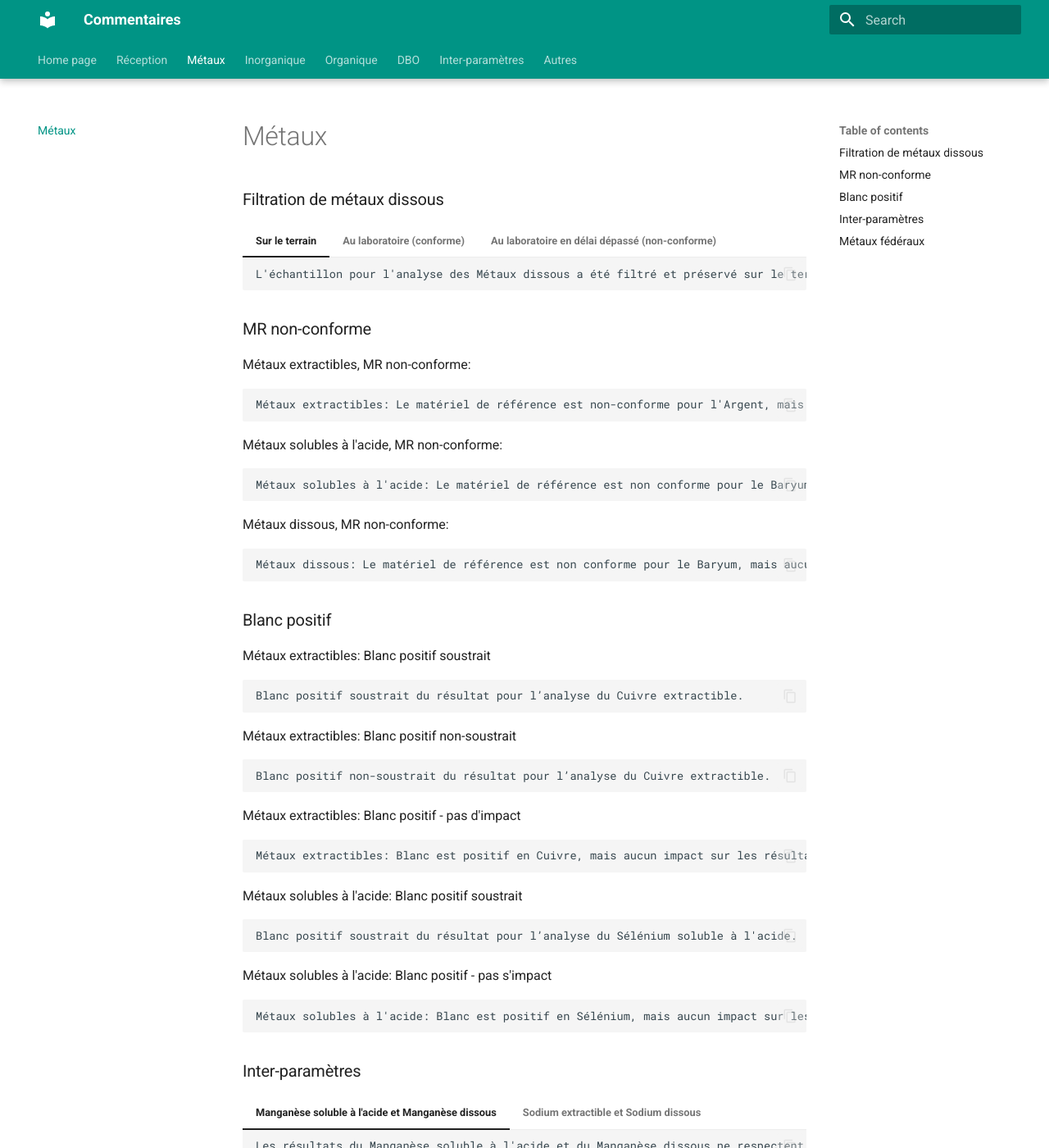
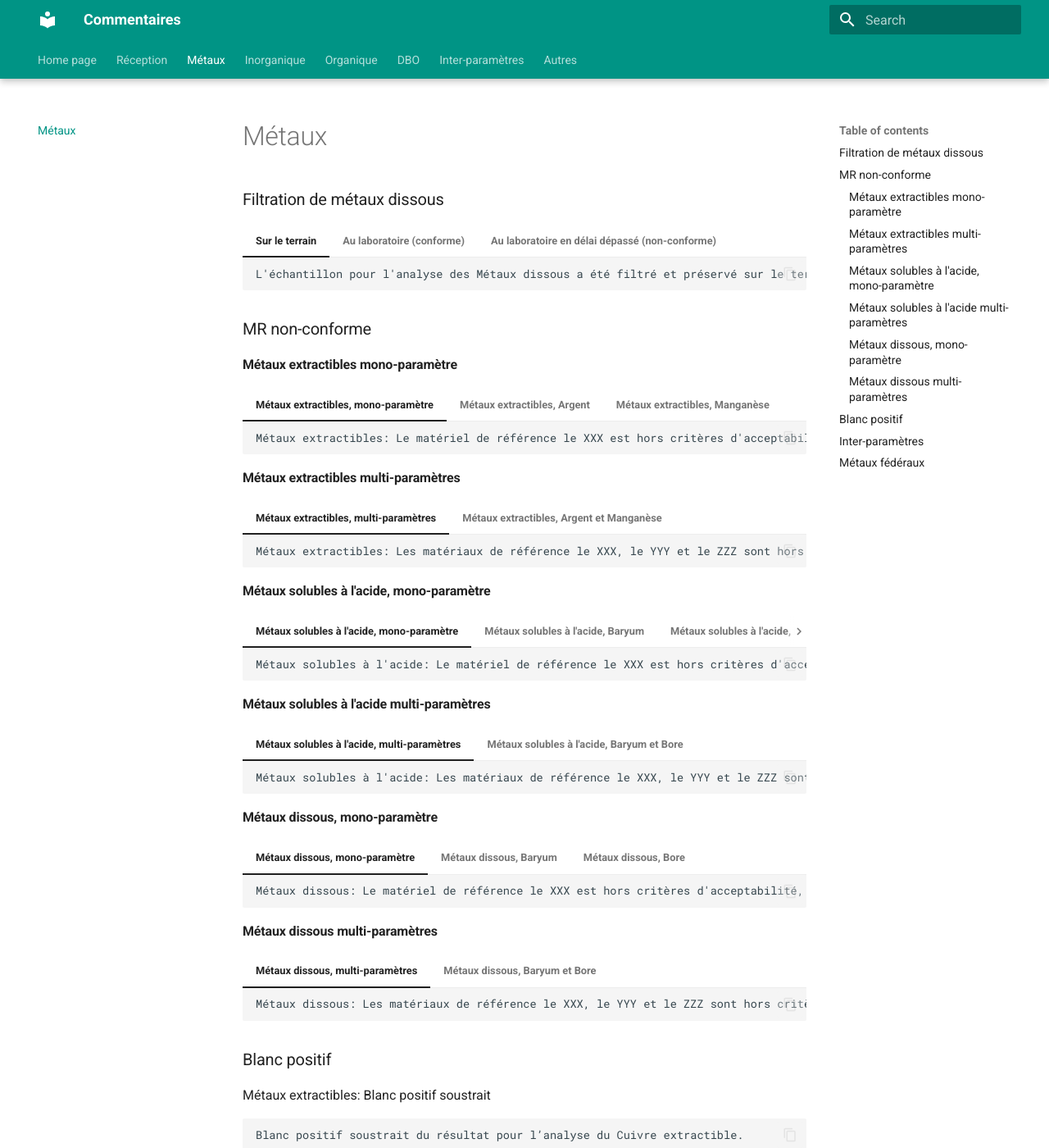
Before and after one commit to denisshragin/chemistry_comments, an MkDocs documentation site: the page built from docs/metaux.md, in a window 1280 px wide and 1400 px high. Shown: the whole window at 82% size. Built offline with MkDocs 1.6.1 and Material for MkDocs 9.7.7, drawn with Linux system fonts in a browser that asks for light colours; some of the changed text lies outside the part shown.

Commit message:
Metals section corrected

````diff
--- a/docs/metaux.md
+++ b/docs/metaux.md
@@ -14,18 +14,75 @@
     ```
 
 ### MR non-conforme
-Métaux extractibles, MR non-conforme:
-```
-Métaux extractibles: Le matériel de référence est non-conforme pour l'Argent, mais aucun impact sur le résultat de l'échantillon.
-```
-Métaux solubles à l'acide, MR non-conforme:
-```
-Métaux solubles à l'acide: Le matériel de référence est non conforme pour le Baryum, mais aucun impact sur les résultats de l’échantillon.
-```
-Métaux dissous, MR non-conforme:
-```
-Métaux dissous: Le matériel de référence est non conforme pour le Baryum, mais aucun impact sur les résultats de l’échantillon.
-```
+#### Métaux extractibles mono-paramètre
+=== "Métaux extractibles, mono-paramètre"
+    ```
+    Métaux extractibles: Le matériel de référence le XXX est hors critères d'acceptabilité, mais aucun impact sur le résultat de l'échantillon.
+    ```
+=== "Métaux extractibles, Argent"
+    ```
+    Métaux extractibles: Le matériel de référence l'Argent est hors critères d'acceptabilité, mais aucun impact sur le résultat de l'échantillon.
+    ```
+=== "Métaux extractibles, Manganèse"
+    ```
+    Métaux extractibles: Le matériel de référence le Manganèse est hors critères d'acceptabilité, mais aucun impact sur le résultat de l'échantillon.
+    ```
+#### Métaux extractibles multi-paramètres
+=== "Métaux extractibles, multi-paramètres"
+    ```
+    Métaux extractibles: Les matériaux de référence le XXX, le YYY et le ZZZ sont hors critères d'acceptabilité, mais aucun impact sur les résultats de l'échantillon.
+    ```
+=== "Métaux extractibles, Argent et Manganèse"
+    ```
+    Métaux extractibles: Les matériaux de référence l'Argent et le Manganèse sont hors critères d'acceptabilité, mais aucun impact sur les résultats de l'échantillon.
+    ```
+
+#### Métaux solubles à l'acide, mono-paramètre
+=== "Métaux solubles à l'acide, mono-paramètre"
+    ```
+    Métaux solubles à l'acide: Le matériel de référence le XXX est hors critères d'acceptabilité, mais aucun impact sur le résultat de l'échantillon.
+    ```
+=== "Métaux solubles à l'acide, Baryum"
+    ```
+    Métaux solubles à l'acide: Le matériel de référence le Baryum est hors critères d'acceptabilité, mais aucun impact sur le résultat de l'échantillon.
+    ```
+=== "Métaux solubles à l'acide, Bore"
+    ```
+    Métaux solubles à l'acide: Le matériel de référence le Bore est hors critères d'acceptabilité, mais aucun impact sur le résultat de l'échantillon.
+    ```
+#### Métaux solubles à l'acide multi-paramètres
+=== "Métaux solubles à l'acide, multi-paramètres"
+    ```
+    Métaux solubles à l'acide: Les matériaux de référence le XXX, le YYY et le ZZZ sont hors critères d'acceptabilité, mais aucun impact sur les résultats de l'échantillon.
+    ```
+=== "Métaux solubles à l'acide, Baryum et Bore"
+    ```
+    Métaux solubles à l'acide: Les matériaux de référence l'Argent et le Manganèse sont hors critères d'acceptabilité, mais aucun impact sur les résultats de l'échantillon.
+    ```
+
+#### Métaux dissous, mono-paramètre
+=== "Métaux dissous, mono-paramètre"
+    ```
+    Métaux dissous: Le matériel de référence le XXX est hors critères d'acceptabilité, mais aucun impact sur le résultat de l'échantillon.
+    ```
+=== "Métaux dissous, Baryum"
+    ```
+    Métaux dissous: Le matériel de référence le Baryum est hors critères d'acceptabilité, mais aucun impact sur le résultat de l'échantillon.
+    ```
+=== "Métaux dissous, Bore"
+    ```
+    Métaux dissous: Le matériel de référence le Bore est hors critères d'acceptabilité, mais aucun impact sur le résultat de l'échantillon.
+    ```
+#### Métaux dissous multi-paramètres
+=== "Métaux dissous, multi-paramètres"
+    ```
+    Métaux dissous: Les matériaux de référence le XXX, le YYY et le ZZZ sont hors critères d'acceptabilité, mais aucun impact sur les résultats de l'échantillon.
+    ```
+=== "Métaux dissous, Baryum et Bore"
+    ```
+    Métaux dissous: Les matériaux de référence le Baryum et le Bore sont hors critères d'acceptabilité, mais aucun impact sur les résultats de l'échantillon.
+    ```
+
 ### Blanc positif
 Métaux extractibles: Blanc positif soustrait
 ```
@@ -45,7 +102,7 @@ Blanc positif soustrait du résultat pour l’analyse du Sélénium soluble à l
 ```
 Métaux solubles à l'acide: Blanc positif - pas s'impact
 ```
-Métaux solubles à l'acide: Blanc est positif en Sélénium, mais aucun impact sur les résultats de l’échantillon.
+Métaux solubles à l'acide: Blanc est positif en Sélénium, mais aucun impact sur le résultat de l’échantillon.
 ```
 
 ### Inter-paramètres
````
Also changed, not shown: docs/autres.md (+1 -1 lines), docs/organique.md (+8 -0 lines).
